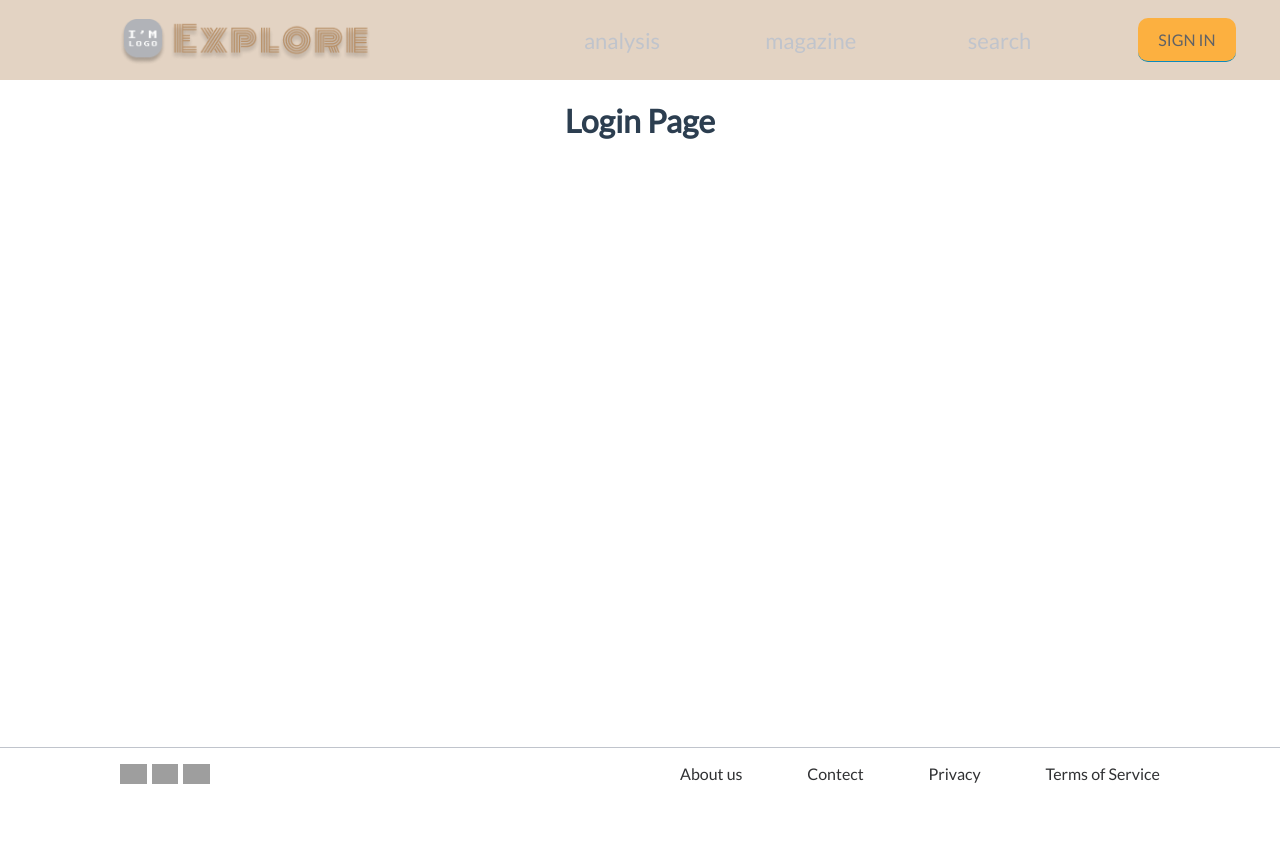
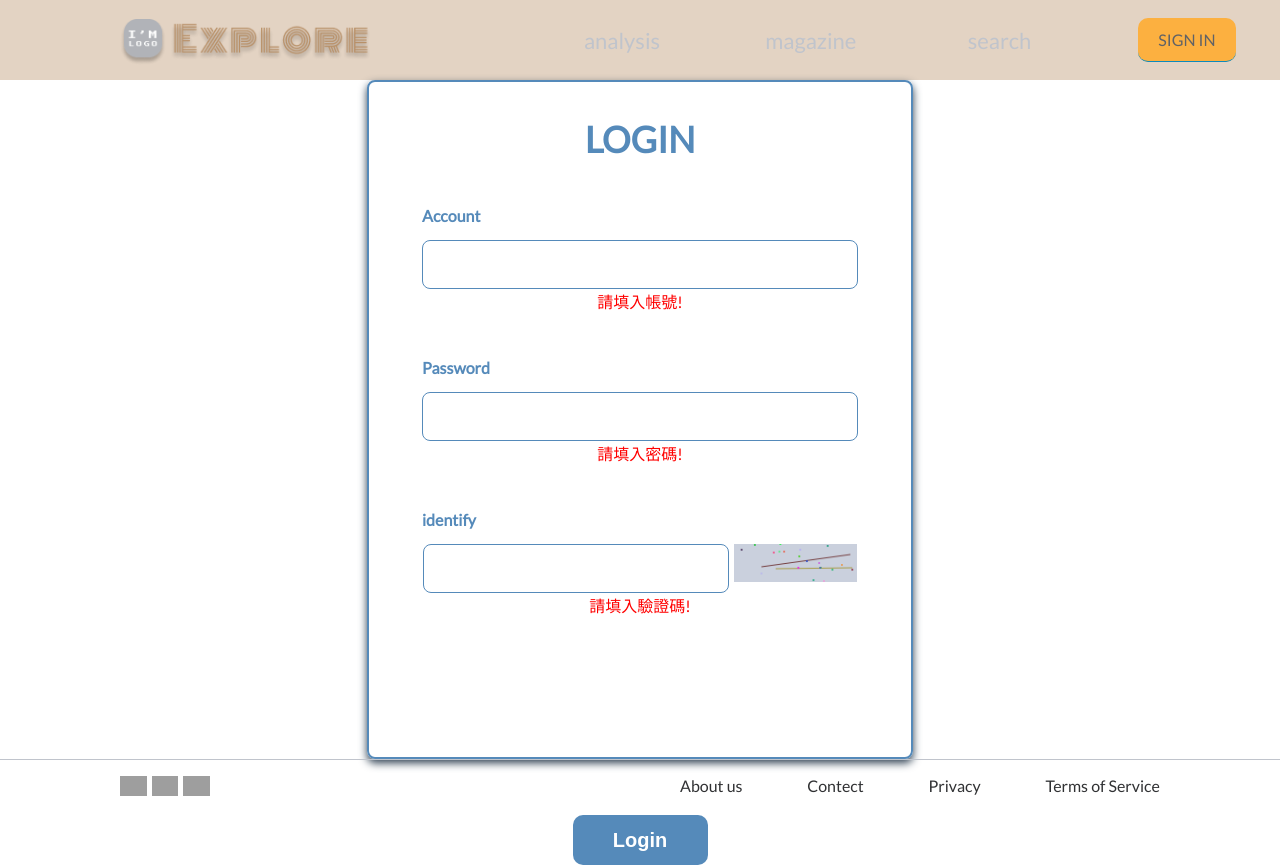
Before and after one commit to Jormal1523/-Project-exercise, a Vue app: page /login in a window 1280 px wide. Before the commit the page ends 800 px from the top, so only its background shows below. Built offline with nearby package versions, Linux system fonts and the light colour scheme; grey boxes are pictures that could not be loaded; what vuex-along would draw is missing.

Commit message:
登入頁面製作，圖表資料改為props

```diff
--- /dev/null
+++ b/src/components/Identify.vue
@@ -0,0 +1,163 @@
+<!-- https://www.it145.com/9/178675.html  vue實現登入時圖形驗證碼-->
+<template>
+  <div>
+    <canvas
+      id="s-canvas"
+      :width="contentWidth"
+      :height="contentHeight"
+    ></canvas>
+  </div>
+</template>
+
+<script>
+export default {
+  name: "IdentifyComponent",
+  props: {
+    identifyCode: {
+      type: String,
+      default: "",
+    },
+    fontSizeMin: {
+      type: Number,
+      default: 28,
+    },
+    fontSizeMax: {
+      type: Number,
+      default: 40,
+    },
+    backgroundColorMin: {
+      type: Number,
+      default: 180,
+    },
+    backgroundColorMax: {
+      type: Number,
+      default: 240,
+    },
+    colorMin: {
+      type: Number,
+      default: 50,
+    },
+    colorMax: {
+      type: Number,
+      default: 160,
+    },
+    lineColorMin: {
+      type: Number,
+      default: 40,
+    },
+    lineColorMax: {
+      type: Number,
+      default: 180,
+    },
+    dotColorMin: {
+      type: Number,
+      default: 0,
+    },
+    dotColorMax: {
+      type: Number,
+      default: 255,
+    },
+    contentWidth: {
+      type: Number,
+      default: 130,
+    },
+    contentHeight: {
+      type: Number,
+      default: 40,
+    },
+  },
+  methods: {
+    // 生成一個亂數
+    randomNum(min, max) {
+      return Math.floor(Math.random() * (max - min) + min);
+    },
+    // 生成一個隨機的顏色
+    randomColor(min, max) {
+      let r = this.randomNum(min, max);
+      let g = this.randomNum(min, max);
+      let b = this.randomNum(min, max);
+      return "rgb(" + r + "," + g + "," + b + ")";
+    },
+    drawPic() {
+      let canvas = document.getElementById("s-canvas");
+      let ctx = canvas.getContext("2d");
+      ctx.textBaseline = "bottom";
+      // 繪製背景
+      ctx.fillStyle = this.randomColor(
+        this.backgroundColorMin,
+        this.backgroundColorMax
+      );
+      ctx.fillRect(0, 0, this.contentWidth, this.contentHeight);
+      // 繪製文字
+      for (let i = 0; i < this.identifyCode.length; i++) {
+        this.drawText(ctx, this.identifyCode[i], i);
+      }
+      this.drawLine(ctx);
+      this.drawDot(ctx);
+    },
+    drawText(ctx, txt, i) {
+      ctx.fillStyle = this.randomColor(this.colorMin, this.colorMax);
+      ctx.font =
+        this.randomNum(this.fontSizeMin, this.fontSizeMax) + "px SimHei";
+      let x = (i + 1) * (this.contentWidth / (this.identifyCode.length + 1));
+      let y = this.randomNum(this.fontSizeMax, this.contentHeight - 5);
+      let deg = this.randomNum(-30, 30);
+      // 修改座標原點和旋轉角度
+      ctx.translate(x, y);
+      ctx.rotate((deg * Math.PI) / 270);
+      ctx.fillText(txt, 0, 0);
+      // 恢復座標原點和旋轉角度
+      ctx.rotate((-deg * Math.PI) / 270);
+      ctx.translate(-x, -y);
+    },
+    drawLine(ctx) {
+      // 繪製干擾線
+      for (let i = 0; i < 2; i++) {
+        ctx.strokeStyle = this.randomColor(
+          this.lineColorMin,
+          this.lineColorMax
+        );
+        ctx.beginPath();
+        ctx.moveTo(
+          this.randomNum(0, this.contentWidth),
+          this.randomNum(0, this.contentHeight)
+        );
+        ctx.lineTo(
+          this.randomNum(0, this.contentWidth),
+          this.randomNum(0, this.contentHeight)
+        );
+        ctx.stroke();
+      }
+    },
+    drawDot(ctx) {
+      // 繪製干擾點
+      for (let i = 0; i < 20; i++) {
+        ctx.fillStyle = this.randomColor(0, 255);
+        ctx.beginPath();
+        ctx.arc(
+          this.randomNum(0, this.contentWidth),
+          this.randomNum(0, this.contentHeight),
+          1,
+          0,
+          2 * Math.PI
+        );
+        ctx.fill();
+      }
+    },
+  },
+  watch: {
+    identifyCode() {
+      this.drawPic();
+    },
+  },
+  mounted() {
+    this.drawPic();
+  },
+};
+</script>
+
+<style scoped>
+#s-canvas {
+  height: 38px;
+}
+</style>
--- a/src/store/index.js
+++ b/src/store/index.js
@@ -5,20 +5,12 @@ import createVuexAlong from 'vuex-along'
 export default createStore({
   state: {
     chartStatus:"",
-    chartInformation:{}
   },
   getters: {
   },
   mutations: {
     changeStatus(state){
       state.chartStatus = "pie"
-    },
-    addChartInformation(state,data){
-      state.chartInformation = data
-    },
-    clearInformation(state) {
-      state.chartStatus = ""
-      state.chartInformation = "";
     },
   },
   actions: {
--- a/src/views/LoginView.vue
+++ b/src/views/LoginView.vue
@@ -1,7 +1,70 @@
 <template>
   <div class="mainContainer">
     <navbarComponent />
-    <h1>Login Page</h1>
+    <div class="loginComponent">
+      <form>
+        <div class="title">LOGIN</div>
+        <div class="account">Account</div>
+        <div class="accountInput">
+          <input
+            type="text"
+            size="30"
+            v-model="account"
+            v-bind:class="{ 'is-invalid': accountError }"
+            style="
+              border: 1px solid #558aba;
+              width: 430px;
+              height: 45px;
+              border-radius: 8px;
+              font-size: 20px;
+            "
+          />
+          <div class="invalid-feedback">{{ accountErrMsg }}</div>
+        </div>
+        <div class="password">Password</div>
+        <div class="passwordInput">
+          <input
+            type="password"
+            size="30"
+            v-model="password"
+            v-bind:class="{ 'is-invalid': passwordError }"
+            style="
+              border: 1px solid #558aba;
+              width: 430px;
+              height: 45px;
+              border-radius: 8px;
+              font-size: 20px;
+            "
+          />
+          <div class="invalid-feedback">{{ passwordErrMsg }}</div>
+        </div>
+        <div class="identify">identify</div>
+        <div class="identifyInput">
+          <input
+            type="text"
+            size="30"
+            v-model="identify"
+            style="
+              border: 1px solid #558aba;
+              width: 300px;
+              height: 45px;
+              border-radius: 8px;
+              font-size: 20px;
+            "
+          />
+          <div @click="refreshCode" style="cursor: pointer; margin-left: 5px">
+            <Identify :identifyCode="identifyCode"></Identify>
+          </div>
+        </div>
+        <div class="invalid-feedback">{{ identifyCodeErrMsg }}</div>
+
+        <div class="loginBtn">
+          <button class="submitBtn" @click="submitAccount()" type="button">
+            Login
+          </button>
+        </div>
+      </form>
+    </div>
     <footerComponent />
   </div>
 </template>
@@ -9,12 +72,103 @@
 <script>
 import navbarComponent from "@/components/BaseComponent/navbarComponent.vue";
 import footerComponent from "@/components/BaseComponent/footerComponent.vue";
+import Identify from "@/components/Identify.vue";
 
 export default {
   name: "LoginView",
   components: {
     navbarComponent,
     footerComponent,
+    Identify,
+  },
+  data() {
+    return {
+      account: "",
+      accountError: true,
+      accountErrMsg: "請填入帳號!",
+      password: "",
+      passwordError: true,
+      passwordErrMsg: "請填入密碼!",
+      identify: "",
+      identifyCode: "",
+      identifyCodeError: false,
+      identifyCodeErrMsg: "請填入驗證碼!",
+      // 驗證碼規則
+      identifyCodes: "123456789ABCDEFGHIJKLMNOPQRSTUVWXYZ",
+    };
+  },
+  watch: {
+    account: function () {
+      // const re =
+      //   /^(([.](?=[^.]|^))|[\w_%{|}#$~`+!?-])+@(?:[\w-]+\.)+[a-zA-Z.]{2,63}$/;
+      if (this.account == "") {
+        this.accountError = true;
+        this.accountErrMsg = "請填入帳號!";
+        // } else if (!re.test(this.code)) {
+        //   this.codeError = true;
+        //   this.codeErrMsg = "格式錯誤！";
+      } else {
+        this.accountErrMsg = "";
+        this.accountError = false;
+      }
+    },
+    password: function () {
+      const re = /^[a-zA-Z0-9]+$/;
+      if (this.password == "") {
+        this.passwordError = true;
+        this.passwordErrMsg = "請填入密碼!";
+      } else if (!re.test(this.password)) {
+        this.passwordError = true;
+        this.passwordErrMsg = "請勿包含特殊字元！";
+      } else if (this.password.length < 6) {
+        this.passwordError = true;
+        this.passwordErrMsg = "密碼長度請勿低於6個字元";
+      } else {
+        this.passwordError = false;
+        this.passwordErrMsg = "";
+      }
+    },
+    identify: function () {
+      if (this.identify == "") {
+        this.identifyCodeErrMsg = "請填入驗證碼!";
+      } else {
+        this.identifyCodeErrMsg = "";
+      }
+    },
+  },
+  methods: {
+    async submitAccount() {
+      // let userData = {
+      //   account: this.account,
+      //   password: this.password,
+      // };
+      if (this.accountError === true || this.passwordError === true) {
+        alert("輸入資料格式錯誤");
+        return false;
+      } else if (this.identify !== this.identifyCode || this.identify == "") {
+        alert("驗證碼錯誤");
+        this.identify = "";
+        this.identifyCodeError = true;
+      }
+    },
+    // 切換驗證碼
+    refreshCode() {
+      this.identifyCode = "";
+      this.makeCode(this.identifyCodes, 4);
+      console.log(this.identifyCode);
+    },
+    // 生成隨機驗證碼
+    makeCode(o, l) {
+      for (let i = 0; i < l; i++) {
+        this.identifyCode +=
+          this.identifyCodes[
+            Math.floor(Math.random() * (this.identifyCodes.length - 0) + 0)
+          ];
+      }
+    },
+    mounted() {
+      this.refreshCode();
+    },
   },
 };
 </script>
@@ -28,4 +182,58 @@ export default {
   min-height: 100vh;
   font-family: "Lato", sans-serif;
 }
+.loginComponent {
+  width: 542px;
+  height: 675px;
+  margin: auto;
+  border: 2px solid #558aba;
+  border-radius: 8px;
+  box-shadow: 0px 4px 8px;
+}
+.title {
+  font-weight: 700;
+  font-size: 36px;
+  line-height: 44px;
+  color: #558aba;
+  margin-top: 35px;
+}
+.account,
+.password,
+.identify {
+  margin-top: 45px;
+  margin-left: 53px;
+  text-align: left;
+  font-weight: 800;
+  font-size: 16px;
+  line-height: 19px;
+  color: #558aba;
+}
+.accountInput,
+.passwordInput,
+.identifyInput {
+  margin-top: 15px;
+}
+.identifyInput {
+  display: flex;
+  justify-content: center;
+  align-content: center;
+}
+.loginBtn {
+  margin-top: 198px;
+}
+.submitBtn {
+  width: 135px;
+  height: 50px;
+  background-color: #558aba;
+  color: #fff;
+  font-weight: 800;
+  font-size: 20px;
+  line-height: 24px;
+  border: transparent;
+  border-radius: 10px;
+  cursor: pointer;
+}
+.invalid-feedback {
+  color: red;
+}
 </style>
--- a/src/views/SearchView.vue
+++ b/src/views/SearchView.vue
@@ -36,15 +36,14 @@
     <div
       class="chartPart"
       v-if="
-        (text.yearText !== '' && text.yearText !== undefined) ||
-        (text.areaText !== '' && text.areaText !== undefined)
+        changeKey !== null && (chartData.areas !== '' || chartData.years !== '')
       "
     >
       <div class="chartTitle">
-        {{ text.yearText }}{{ text.areaText }}之我國留學生人數
+        {{ chartData.years }}{{ chartData.areas }}之我國留學生人數
       </div>
       <div class="brownLine2"></div>
-      <chartTest22 />
+      <chartTest22 :chartData="this.chartData" :key="changeKey" />
     </div>
     <footerComponent />
   </div>
@@ -55,7 +54,6 @@
 import navbarComponent from "@/components/BaseComponent/navbarComponent.vue";
 import footerComponent from "@/components/BaseComponent/footerComponent.vue";
 import chartTest22 from "@/components/chartTest22.vue";
-import store from "../store";
 
 export default {
   name: "SearchView",
@@ -68,27 +66,32 @@ export default {
     return {
       areas: "",
       years: "",
-      text: {
-        areaText: store.state.chartInformation.areas,
-        yearText: store.state.chartInformation.years,
-      },
+      chartData: {},
+      changeKey: null,
     };
   },
   methods: {
     submitChart() {
-      let chartData = {
+      this.chartData = {
         areas: this.areas,
         years: this.years,
       };
       this.$store.commit("changeStatus");
-      this.$store.commit("addChartInformation", chartData);
-      return this.$router.go(0);
+
+      //vue 点击父组件，刷新子组件，改變key值
+      this.changeKey = Math.random();
     },
     clean() {
       this.areas = "";
       this.years = "";
-      this.$store.commit("clearInformation");
-      return this.$router.go(0);
+      this.chartData = "";
+      this.changeKey = null;
+      // return this.$router.go(0);
+    },
+  },
+  computed: {
+    key() {
+      return this.$route.path + Math.random();
     },
   },
 };
```
Also changed, not shown: src/components/chartTest22.vue (+82 -72 lines).
